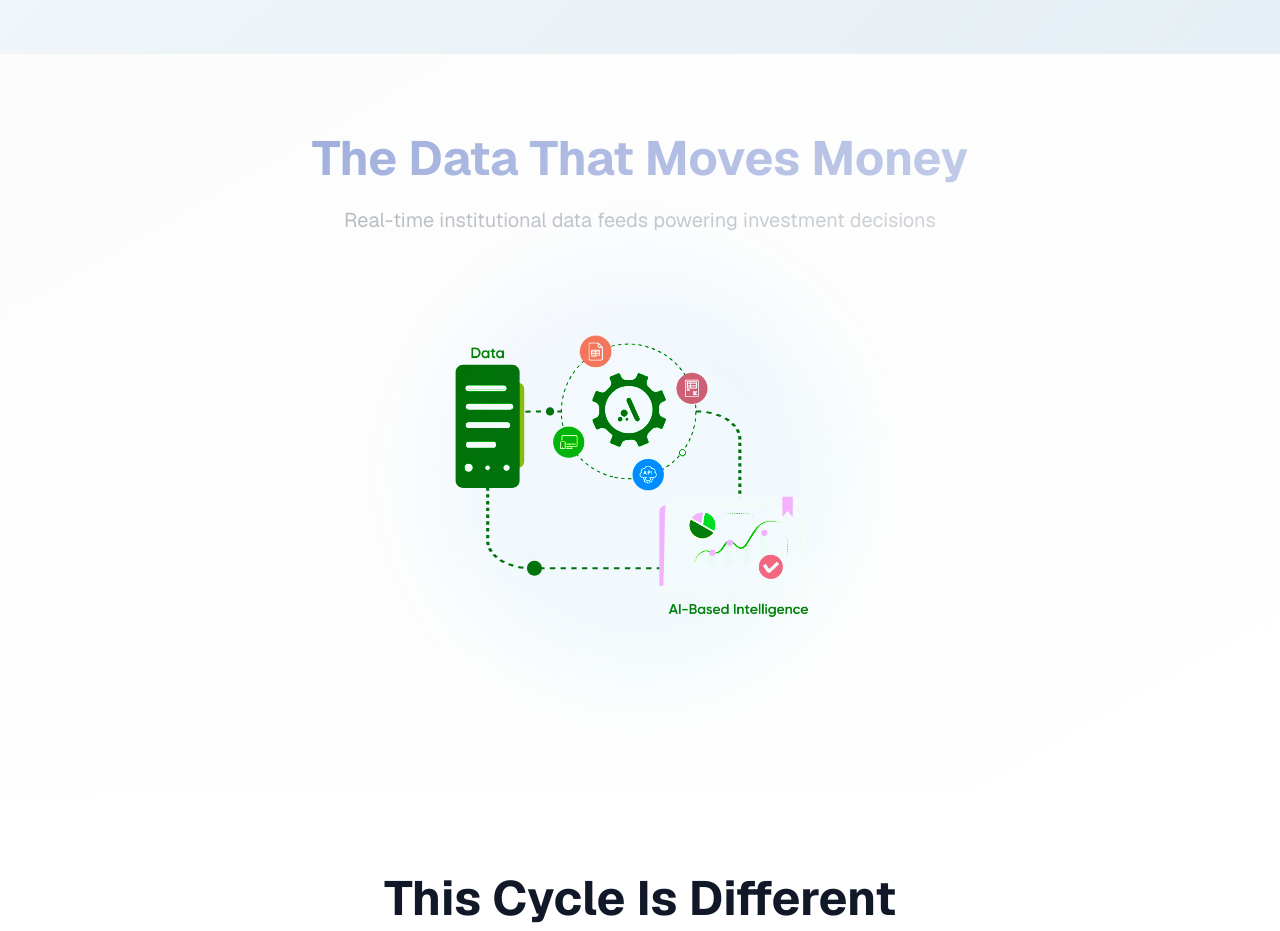
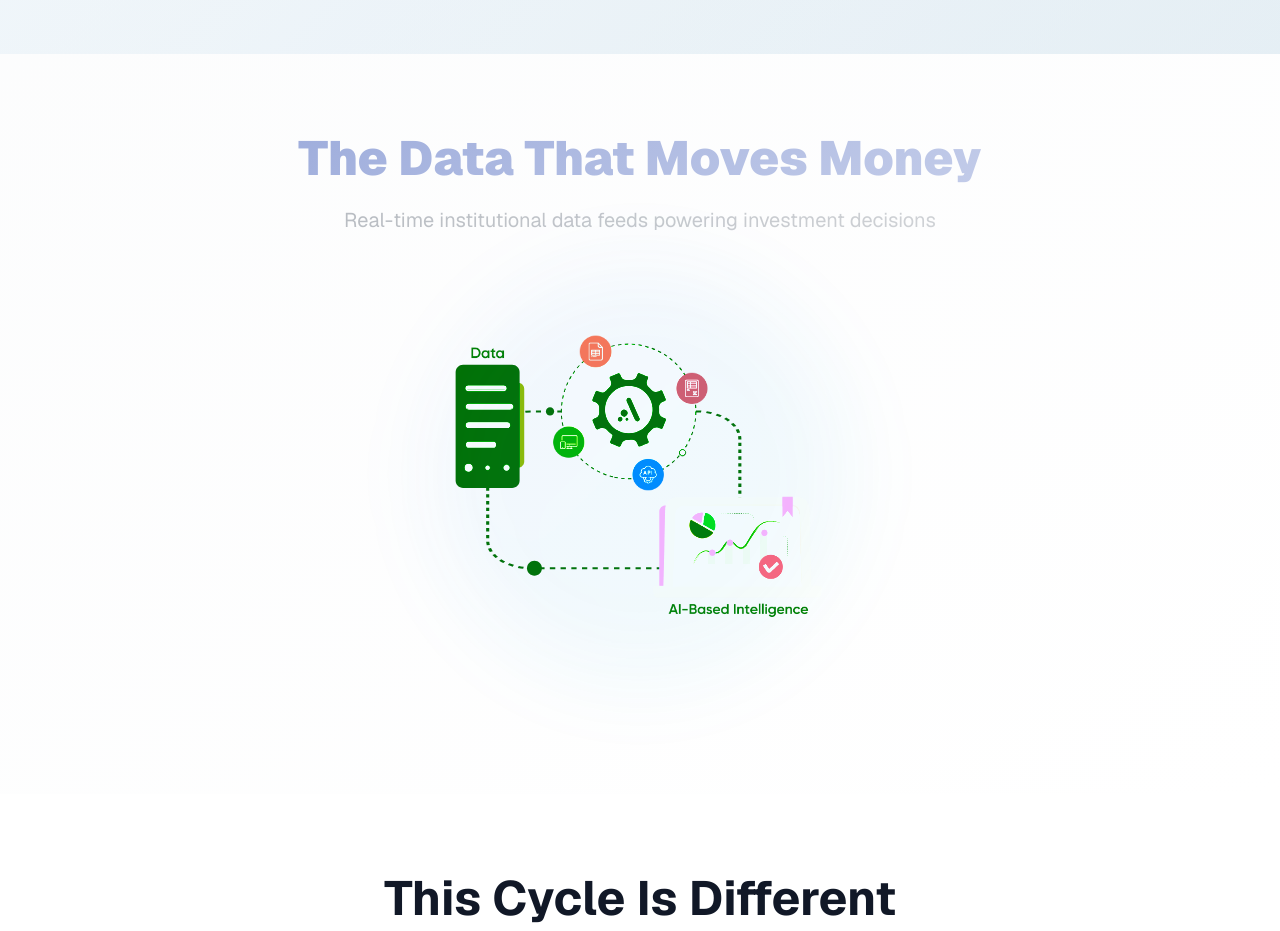
Before and after one commit to Kfar19/CursorWeb, a Next.js app: page / in a window 1280 px wide. Shown: the part 1060-1991 px from the top of the page. Built offline with nearby package versions, Linux system fonts and the light colour scheme; no server answers.

Commit message:
Make 'The Data That Moves Money' title font-black for maximum boldness

```diff
--- a/src/app/page.tsx
+++ b/src/app/page.tsx
@@ -1188,7 +1188,7 @@ export default function Home() {
       <section id="live-data" className="py-20 px-4 sm:px-6 lg:px-8 bg-white relative">
         <div className="absolute inset-0 bg-gradient-to-br from-gray-50/50 to-white"></div>
         <div className="max-w-7xl mx-auto">
-          <h2 className="text-3xl sm:text-4xl md:text-5xl font-bold text-blue-800 mb-6 text-center">
+          <h2 className="text-3xl sm:text-4xl md:text-5xl font-black text-blue-800 mb-6 text-center">
             The Data That Moves Money
           </h2>
           <ScrollAnimation delay={0.2}>
```
